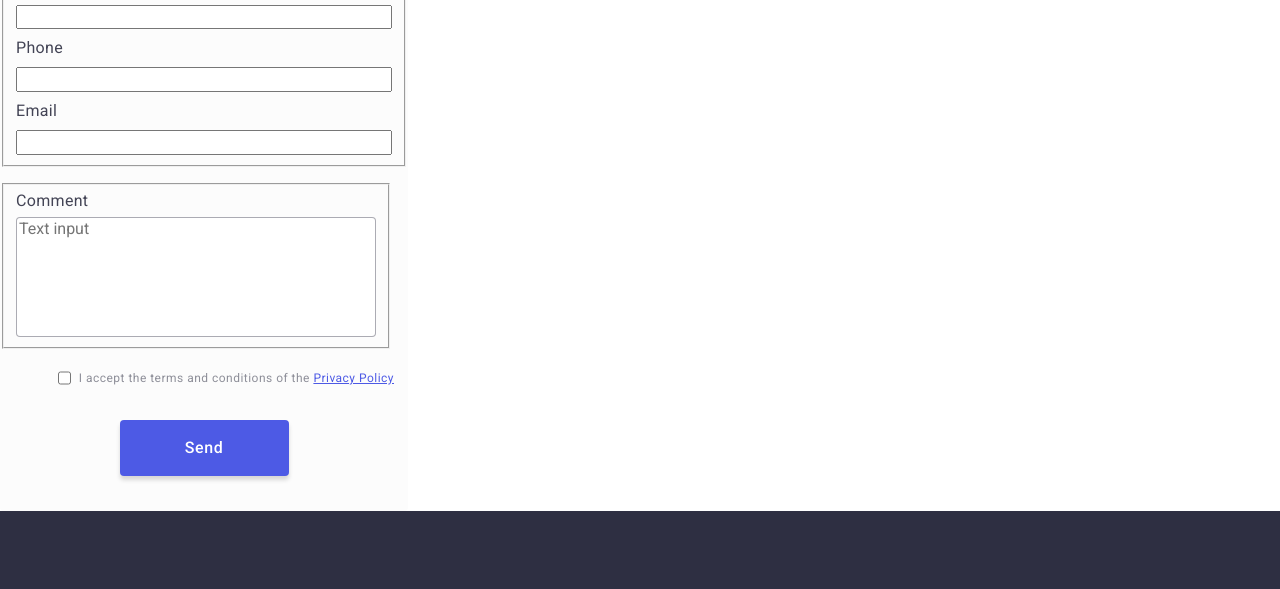
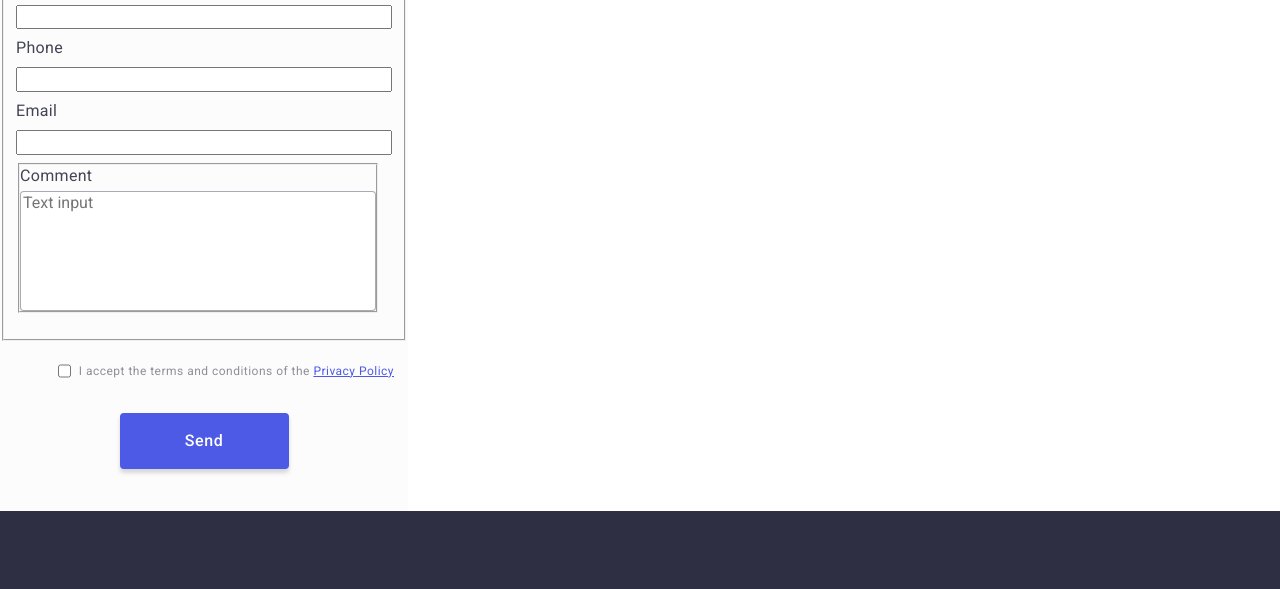
Before and after one commit to hkapets/goit-markup-hw-05, a plain HTML site: page index.html in a window 1280 px wide. Shown: the part 3226-3815 px from the top of the page. Drawn offline with nearby package versions, Linux system fonts and the light colour scheme.

Commit message:
add-fieldsets

```diff
--- a/css/styles.css
+++ b/css/styles.css
@@ -413,10 +413,11 @@ img {
   align-items: flex-start;
   gap: 4px;
   margin-bottom: 16px;
+  padding: 0;
 }
 .modal-comment {
   resize: none;
-  width: 360px;
+  width: 100%;
   height: 120px;
   flex-shrink: 0;
   border-radius: 4px;
--- a/index.html
+++ b/index.html
@@ -438,17 +438,16 @@
             id="user-email"
             required
           />
-        </fieldset>
           <fieldset class="comment-fieldset">
             <label class="textarea-label" for="comment">Comment</label>
             <textarea
               class="modal-comment"
               name="comment"
               id="comment"
-            cols="30"
               rows="10"
               placeholder="Text input"
             ></textarea>
+          </fieldset>
         </fieldset>
         <fieldset class="acception-fieldset">
           <label class="modal-checkbox-label" for="modal-checkbox"
```
Lines whose indentation alone changed are shown as unchanged.
